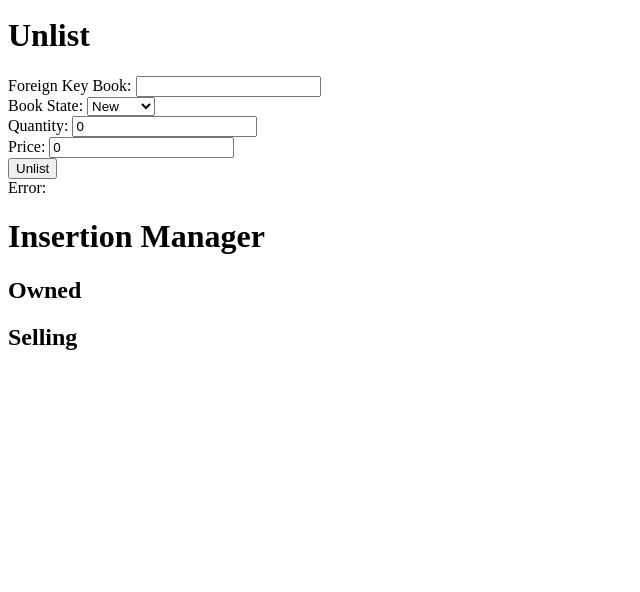
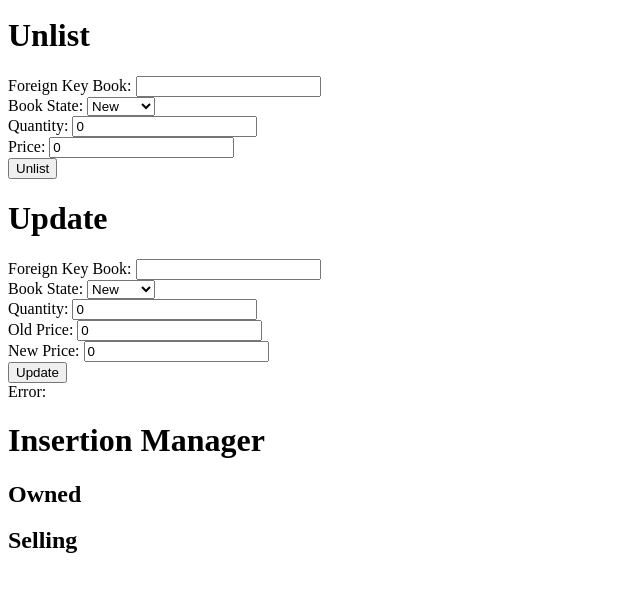
Before and after one commit to LucaBarban/progettobasimod2, a Flask app: template app/templates/intertionmanager.html in a window 1280 px wide. Shown: the part 187-779 px from the top of the page, without its empty margins (0-640 px from the left). Run offline with Flask 3, Linux system fonts and the light colour scheme; the template is opened without the code that fills it, so the values that code supplies are empty.

Commit message:
Add update-test form

```diff
--- a/app/templates/intertionmanager.html
+++ b/app/templates/intertionmanager.html
@@ -42,6 +42,29 @@
 
     <input type="submit" value="Unlist">
 </form>
+<h1>Update</h1>
+<form action="/manager/update/" method="POST">
+    <label for="book">Foreign Key Book:</label>
+    <input type="text" id="book" name="book"><br>
+
+    <label for="bookstate">Book State:</label>
+    <select id="bookstate" name="bookstate"><br>
+        <option value="new">New</option>
+        <option value="as new">As New</option>
+        <option value="used">Used</option>
+    </select><br>
+
+    <label for="quantity">Quantity:</label>
+    <input type="number" id="quantity" name="quantity", min="0", value="0"><br>
+
+    <label for="oldprice">Old Price:</label>
+    <input type="number" id="oldprice" name="oldprice", min="0", value="0"><br>
+
+    <label for="newprice">New Price:</label>
+    <input type="number" id="newprice" name="newprice", min="0", value="0"><br>
+
+    <input type="submit" value="Update">
+</form>
 Error: {{ error }}
 
 {% with messages = get_flashed_messages() %}
```
